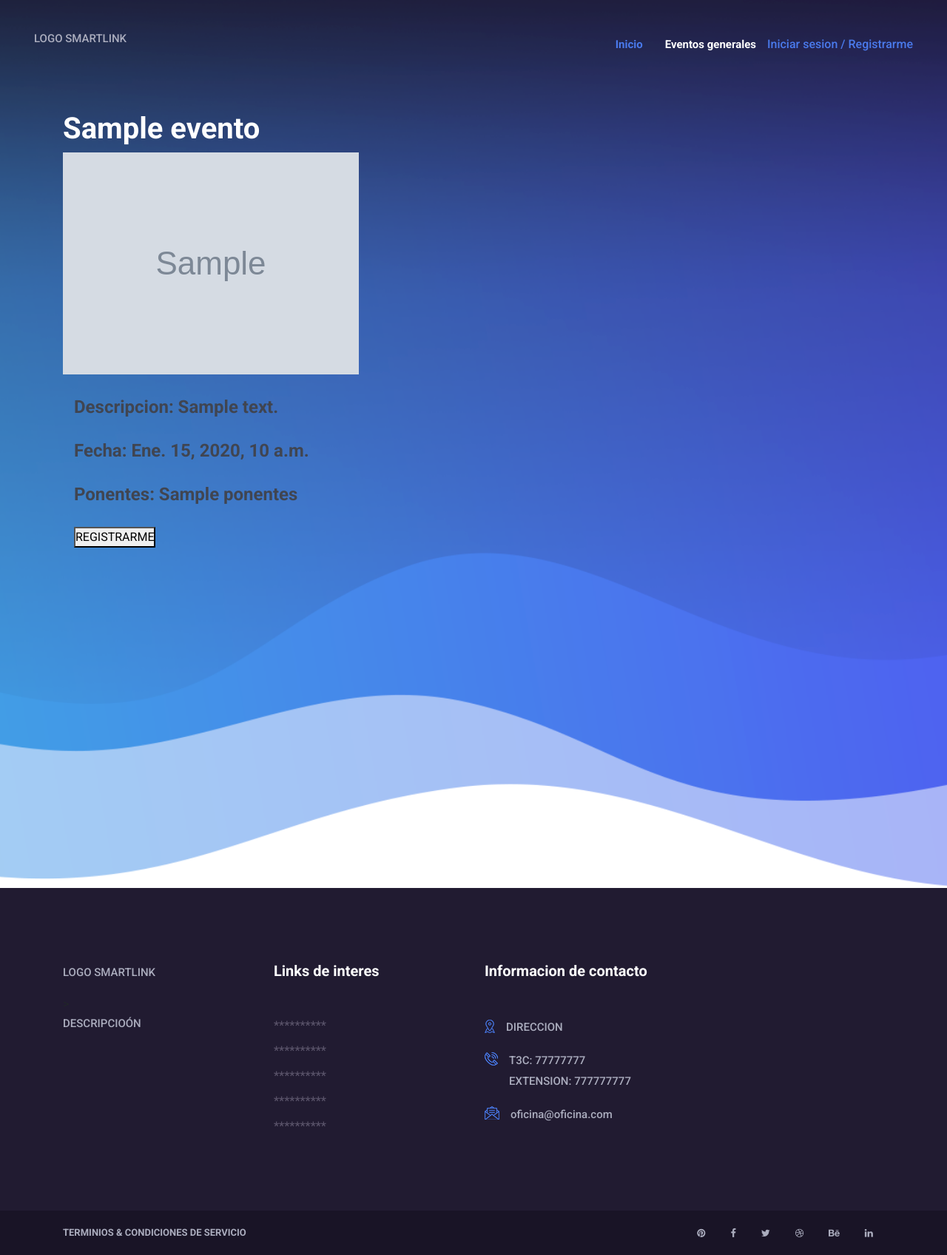
After one commit to osstorres/smartlink, a Django app: template templates/evento.html in a window 1280 px wide. The commit adds this page. Shown: the whole page at 74% size. Run offline with Django 3.2, Linux system fonts and the light colour scheme; the template is opened without the code that fills it: most values are stand-ins (such as "Sample title", 1, 10 or a date in 2020); grey boxes marked "Sample" are stand-in pictures; parts of the project's set-up code (start-up, migrations or seed data) failed here and were passed over; some libraries are stand-ins or nearby versions.

Commit message:
Descripción de cada evento en una nueva template

```diff
--- a/apps/smartlink/models.py
+++ b/apps/smartlink/models.py
@@ -60,6 +60,9 @@ class Clientes(models.Model):
     estado =  models.CharField(max_length = 200,choices=ESTADO_CHOICES,default=None,null=True)
     ciudad =  models.CharField(max_length = 200,default=None,null=True)
     relacion_tec =  models.CharField(max_length = 200,choices=RELACION_TEC_CHOICES,default=None,null=True)
+
+
+
 
 
 
@@ -154,7 +157,7 @@ class Eventos(models.Model):
 
     id = models.AutoField(primary_key=True)
     titulo = models.CharField(max_length = 300, default=None)
-    imagen_portada = models.ImageField(null=False,upload_to = "portadas_eventos/%Y/%m/%D/")
+    imagen_portada = models.ImageField(null=False,upload_to = "portadas_eventos")
     fecha = models.DateTimeField()
     descripcion = models.TextField()
     ponentes =   models.CharField(max_length = 300)
--- a/smartlink/urls.py
+++ b/smartlink/urls.py
@@ -45,6 +45,7 @@ app_name = "smartlink"
 urlpatterns = [
 
     url(r'^admin/', admin.site.urls),
+    url(r'^evento/(?P<pk>\d+)/$',views.evento,name="evento"),
     url(r'^$',views.home,name="index"),
     #url(r'^email-users/$',views.SendUserEmails.as_view(),name="email"),
     #url(r'^login/$',views.login,name="login"),
@@ -76,4 +77,4 @@ urlpatterns = [
 
 
 
-]
+]+ static(settings.MEDIA_URL,document_root=settings.MEDIA_ROOT)
--- /dev/null
+++ b/templates/evento.html
@@ -0,0 +1,272 @@
+
+{% load static %}
+
+<!DOCTYPE html>
+<html lang="en">
+
+<head>
+    <meta charset="UTF-8">
+    <meta name="description" content="">
+    <meta http-equiv="X-UA-Compatible" content="IE=edge">
+    <meta name="viewport" content="width=device-width, initial-scale=1, shrink-to-fit=no">
+    <!-- The above 4 meta tags *must* come first in the head; any other head content must come *after* these tags -->
+
+    <!-- Title -->
+    <title>Smart link</title>
+
+    <!-- Favicon -->
+
+
+    <!-- Core Stylesheet -->
+    <link href="{% static 'style.css' %}" rel="stylesheet">
+
+    <!-- Responsive CSS -->
+    <link href="{% static 'css/responsive.css' %}" rel="stylesheet">
+
+</head>
+
+<body>
+    <!-- ***** Preloader Start ***** -->
+    <div id="preloader">
+        <div class="mosh-preloader"></div>
+    </div>
+
+    <!-- ***** Header Area Start ***** -->
+    <header class="header_area clearfix">
+        <div class="container-fluid h-100">
+            <div class="row h-100">
+                <!-- Menu Area Start -->
+                <div class="col-12 h-100">
+                    <div class="menu_area h-100">
+                        <nav class="navbar h-100 navbar-expand-lg align-items-center">
+                            <!-- Logo
+                            <a class="navbar-brand" href="index.html"><img src="{% static 'img/core-img/logo.png' %}" alt="logo"></a>-->
+                            <p> LOGO SMARTLINK  </p>
+
+                            <!-- Menu Area -->
+                            <button class="navbar-toggler" type="button" data-toggle="collapse" data-target="#mosh-navbar" aria-controls="mosh-navbar" aria-expanded="false" aria-label="Toggle navigation"><span class="navbar-toggler-icon"></span></button>
+
+
+
+
+
+                            <div class="collapse navbar-collapse justify-content-end" id="mosh-navbar">
+                                    {% if user.is_authenticated %}
+                                <ul class="navbar-nav animated" id="nav">
+                                        <li class="nav-item active"><a class="nav-link" >Bienvenido  {{ user }}</a></li>
+                                    <li class="nav-item active"><a class="nav-link" href="/">Inicio</a></li>
+                                    <li class="nav-item active"><a class="nav-link" href="edit_profile">Editar perfil</a></li>
+
+
+                                    <li class="nav-item"><a class="nav-link" href="logout">Cerrar sesion</a></li>
+                                    <!-- <li class="nav-item"><a class="nav-link" href="blog.html">Blog</a></li>
+                                    <li class="nav-item"><a class="nav-link" href="contact.html">Contact</a></li>-->
+                                </ul>
+
+                                <!-- Search Form Area Start -->
+                                <!--<div class="search-form-area animated">
+                                    <form action="#" method="post">
+                                        <input type="search" name="search" id="search" placeholder="Type keywords &amp; hit enter">
+                                        <button type="submit" class="d-none"><img src="{% static 'img/core-img/search-icon.png' %}" alt="Search"></button>
+                                    </form>
+                                </div>-->
+                                <!-- Search btn -->
+                                <!--div class="search-button">
+                                    <a href="#" id="search-btn"><img src="{% static 'img/core-img/search-icon.png' %}" alt="Search"></a>
+                                </div>-->
+                                <!-- Login/Register btn -->
+                                {% else %}
+                                <ul class="navbar-nav animated" id="nav">
+                                        <li class="nav-item active"><a class="nav-link" href="/">Inicio</a></li>
+
+                                        <li class="nav-item"><a class="nav-link" href="#eventos_generales">Eventos generales</a></li>
+
+                                        <!-- <li class="nav-item"><a class="nav-link" href="blog.html">Blog</a></li>
+                                        <li class="nav-item"><a class="nav-link" href="contact.html">Contact</a></li>-->
+                                    </ul>
+
+                                <div class="login-register-btn">
+                                    <a href="login" >Iniciar sesion</a>
+                                    <a href="register">/ Registrarme</a>
+                                </div>
+                                {% endif %}
+                            </div>
+                        </nav>
+                    </div>
+                </div>
+            </div>
+        </div>
+    </header>
+    <!-- ***** Header Area End ***** -->
+
+    <!-- ***** Welcome Area Start ***** -->
+    <section class="welcome_area clearfix" id="home" style="background-image: url(/static/img/bg-img/welcome-bg.png); padding-top:150px;">
+
+
+<div class="container">
+    <h1 style="color:white">{{evento.titulo}}</h1>
+    <img src="{{evento.imagen_portada.url}}">
+    <div class="workflow-content ml-15">
+        <h4></h4>
+
+            <h4>Descripcion: {{ evento.descripcion }}</h4>
+            <h4>Fecha: {{ evento.fecha }}</h4>
+            <h4>Ponentes: {{ evento.ponentes }}</h4>
+            <button>REGISTRARME</button>
+
+
+    </div>
+
+
+
+
+</div>
+
+
+
+
+    </section>
+    <!-- ***** Welcome Area End ***** -->
+
+
+    <!-- ***** CTA Area Start *****
+    <section class="mosh-call-to-action-area bg-img bg-overlay section_padding_100" style="background-image: url(img/bg-img/cta.jpg);">
+        <div class="container">
+            <div class="row">
+                <div class="col-12">
+                    <div class="cta-content text-center wow fadeIn" data-wow-delay="0.5s">
+                        <div class="section-heading">
+                            <p>give us a shout</p>
+                            <h2>Are you Ready to have a Talk?</h2>
+                            <a href="contact.html" class="btn mosh-btn">Contact Us</a>
+                        </div>
+                    </div>
+                </div>
+            </div>
+        </div>
+    </section>-->
+    <!-- ***** CTA Area End ***** -->
+
+    <!-- ***** Footer Area Start ***** -->
+    <footer class="footer-area clearfix">
+        <!-- Top Fotter Area -->
+        <div class="top-footer-area section_padding_100_0">
+            <div class="container">
+                <div class="row">
+                    <div class="col-12 col-sm-6 col-lg-3">
+                        <div class="single-footer-widget mb-100">
+                            <P>LOGO SMARTLINK</P>>
+                            <!-- LOGOOO  <a href="#" class="mb-50 d-block"><img src="{% static 'img/core-img/logo.png' %}" alt=""></a>-->
+                            <p>DESCRIPCIOÓN</p>
+                        </div>
+                    </div>
+                    <div class="col-12 col-sm-6 col-lg-3">
+                        <div class="single-footer-widget mb-100">
+                            <h5>Links de interes</h5>
+                            <ul>
+                                <li><a href="#">**********</a></li>
+                                <li><a href="#">**********</a></li>
+                                <li><a href="#">**********</a></li>
+                                <li><a href="#">**********</a></li>
+                                <li><a href="#">**********</a></li>
+                            </ul>
+                        </div>
+                    </div>
+                    <!--
+                    <div class="col-12 col-sm-6 col-lg-3">
+                        <div class="single-footer-widget mb-100">
+                            <h5>Blog</h5>
+                            <div class="footer-single--blog-post">
+                                <a href="#" class="blog-post-date">
+                                    <p>23 September, 2017</p>
+                                </a>
+                                <a href="#" class="blog-post-title">
+                                    <h6>Why we love stock photos</h6>
+                                </a>
+                            </div>
+                            <div class="footer-single--blog-post">
+                                <a href="#" class="blog-post-date">
+                                    <p>22 September, 2017</p>
+                                </a>
+                                <a href="#" class="blog-post-title">
+                                    <h6>Designin on grid. A few rules. </h6>
+                                </a>
+                            </div>
+                            <div class="footer-single--blog-post">
+                                <a href="#" class="blog-post-date">
+                                    <p>20 September, 2017</p>
+                                </a>
+                                <a href="#" class="blog-post-title">
+                                    <h6>2017 World Design Congress</h6>
+                                </a>
+                            </div>
+                        </div>
+                    </div>
+                    -->
+                    <div class="col-12 col-sm-6 col-lg-3">
+                        <div class="single-footer-widget mb-100">
+                            <h5>Informacion de contacto</h5>
+                            <div class="footer-single-contact-info d-flex">
+                                <div class="contact-icon">
+                                    <img src="{% static 'img/core-img/map.png' %}" alt="">
+                                </div>
+                                <p>DIRECCION</p>
+                            </div>
+                            <div class="footer-single-contact-info d-flex">
+                                <div class="contact-icon">
+                                    <img src="{% static 'img/core-img/call.png' %}" alt="">
+                                </div>
+                                <p>T3C: 77777777 <br> EXTENSION: 777777777</p>
+                            </div>
+                            <div class="footer-single-contact-info d-flex">
+                                <div class="contact-icon">
+                                    <img src="{% static 'img/core-img/message.png' %}" alt="">
+                                </div>
+                                <p>oficina@oficina.com</p>
+                            </div>
+                        </div>
+                    </div>
+                </div>
+            </div>
+        </div>
+        <!-- Fotter Bottom Area -->
+        <div class="footer-bottom-area">
+            <div class="container h-100">
+                <div class="row h-100">
+                    <div class="col-12 h-100">
+                        <div class="footer-bottom-content h-100 d-md-flex justify-content-between align-items-center">
+                            <div class="copyright-text">
+                                <p><!-- Link back to Colorlib can't be removed. Template is licensed under CC BY 3.0. -->
+<a>TERMINIOS & CONDICIONES DE SERVICIO</a>
+<!-- Link back to Colorlib can't be removed. Template is licensed under CC BY 3.0. -->
+</p>
+                            </div>
+                            <div class="footer-social-info">
+                                <a href="#"><i class="fa fa-pinterest" aria-hidden="true"></i></a>
+                                <a href="#"><i class="fa fa-facebook" aria-hidden="true"></i></a>
+                                <a href="#"><i class="fa fa-twitter" aria-hidden="true"></i></a>
+                                <a href="#"><i class="fa fa-dribbble" aria-hidden="true"></i></a>
+                                <a href="#"><i class="fa fa-behance" aria-hidden="true"></i></a>
+                                <a href="#"><i class="fa fa-linkedin" aria-hidden="true"></i></a>
+                            </div>
+                        </div>
+                    </div>
+                </div>
+            </div>
+        </div>
+    </footer>
+    <!-- ***** Footer Area End ***** -->
+
+    <!-- jQuery-2.2.4 js -->
+    <script type="text/javascript" src="{% static 'js/jquery-2.2.4.min.js' %}"></script>
+    <!-- Popper js -->
+    <script type="text/javascript" src="{% static 'js/popper.min.js' %}"></script>
+    <!-- Bootstrap js -->
+    <script type="text/javascript" src="{% static 'js/bootstrap.min.js' %}"></script>
+    <!-- All Plugins js -->
+    <script type="text/javascript" src="{% static 'js/plugins.js' %}"></script>
+    <!-- Active js -->
+    <script type="text/javascript" src="{% static 'js/active.js' %}"></script>
+</body>
+
+</html>
```
Also changed, not shown: apps/smartlink/views.py (+7 -2 lines), smartlink/settings.py (+10 -8 lines), templates/index.html (+8 -2 lines), portadas_eventos/2019/01/01/31/19/barnav_logo.png (deleted), portadas_eventos/2019/01/01/31/19/logotipo_tecnologico_monterrey.jpg (deleted), portadas_eventos/2019/01/01/31/19/logotipo_tecnologico_monterrey_16scKbX.jpg (deleted), portadas_eventos/2019/03/03/27/19/barnav_logo.png (deleted), portadas_eventos/2019/03/03/28/19/Downlist.png (deleted), portadas_eventos/2019/03/03/28/19/Downlist_qw5hi1g.png (deleted), portadas_eventos/2019/03/03/28/19/barnav_logo1.png (deleted), portadas_eventos/2019/03/03/28/19/barnav_logo1_hgSe9fc.png (deleted), portadas_eventos/2019/03/03/28/19/device.jpg (deleted), smartlink/media/portadas_eventos/Desayuno_NOVIEMBRE_2018_Cecilia_Riviello.jpg (renamed from portadas_eventos/2019/03/03/28/19/Desayuno_NOVIEMBRE_2018_Cecilia_Riviello.jpg).
